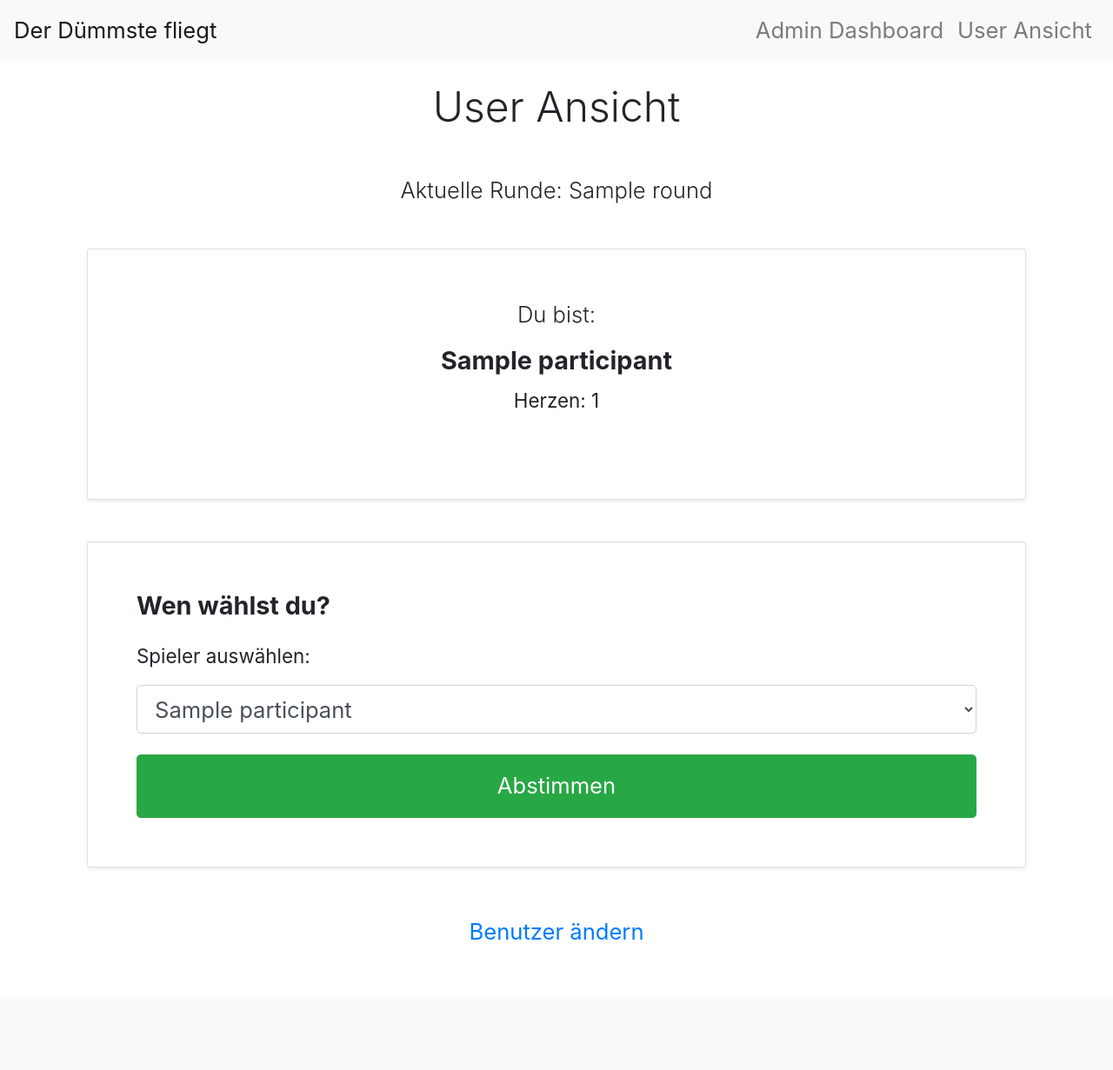
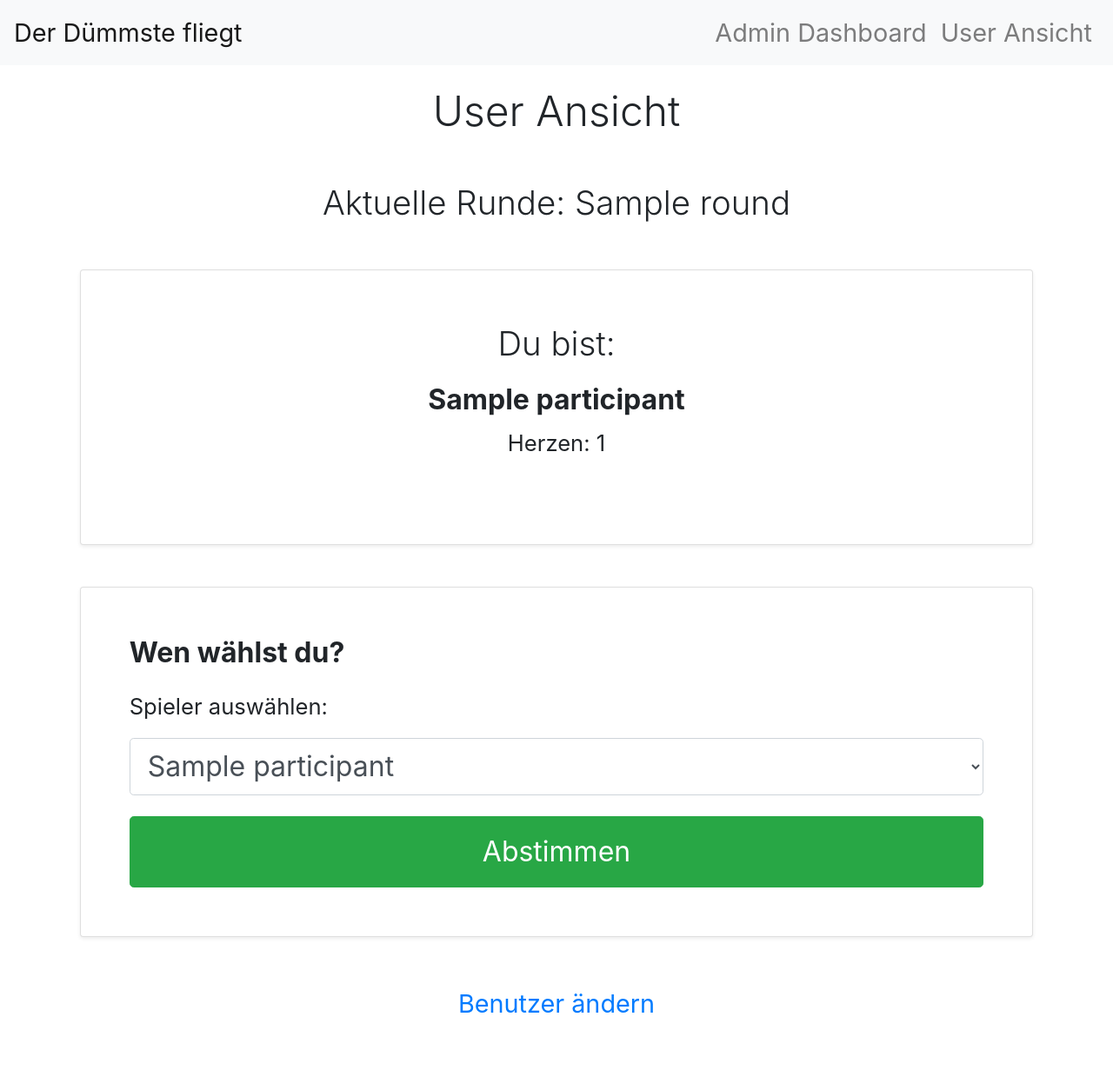
Before and after one commit to helmutkarl/DuemmsterFliegt, a Flask app: page /player_vote in a window 1280 px wide. Shown: the whole page at 87% size. Before the commit the page ends 1081 px from the top, so only its background shows below. Run offline with Flask 3, Linux system fonts and the light colour scheme; the visitor is signed in with stand-in values (Sample User, id 1); tables that the repository leaves empty hold one stand-in row (values such as "Sample post"); some libraries are stand-ins or nearby versions.

Commit message:
added style.css

```diff
--- a/static/css/style.css
+++ b/static/css/style.css
@@ -1,30 +1,41 @@
 body {
-    font-size: 1.4rem;
-    /* Grundsätzlich etwas größere Schrift für mobile */
+    font-size: 1.6rem;
 }
 
 .navbar-brand,
 .nav-link {
-    font-size: 1.6rem;
-    /* Noch größere Schrift im Header/Navi */
+    font-size: 1.8rem;
 }
 
 label,
 .btn,
 .card-title,
 .card-text {
-    font-size: 1.4rem;
-    /* Formulare, Buttons und Karteninhalte noch etwas größer */
+    font-size: 1.6rem;
+}
+
+.container {
+    max-width: 95%;
+}
+
+.container-fluid {
+    max-width: 95% !important;
+    margin-left: auto;
+    margin-right: auto;
+}
+
+.m-3 {
+    margin: 0.5rem !important;
 }
 
 @media (max-width: 576px) {
     body {
-        font-size: 1.5rem;
+        font-size: 1.6rem;
     }
 
     .navbar-brand,
     .nav-link {
-        font-size: 1.7rem;
+        font-size: 1.8rem;
     }
 }
 
@@ -32,24 +43,23 @@ label,
 
 .player-vote-container h2.display-4 {
     font-size: 3rem;
-    /* Noch größerer Titel */
 }
 
 .player-vote-container .lead {
-    font-size: 1.6rem;
+    font-size: 2.4rem;
 }
 
 .player-vote-container .card-title {
-    font-size: 1.8rem;
+    font-size: 2rem;
     font-weight: bold;
 }
 
 .player-vote-container .card .form-control-lg {
-    font-size: 1.6rem;
+    font-size: 2rem;
 }
 
 .player-vote-container .btn-lg {
-    font-size: 1.6rem;
+    font-size: 2rem;
     padding-top: 1rem;
     padding-bottom: 1rem;
 }
@@ -68,5 +78,5 @@ label,
 }
 
 .player-vote-container .btn-link {
-    font-size: 1.6rem;
+    font-size: 1.8rem;
 }
```
